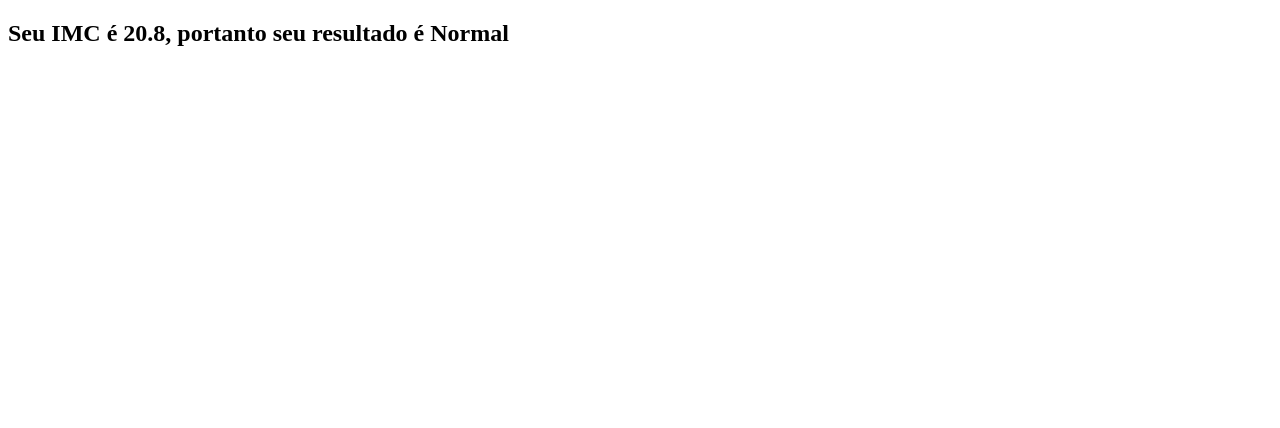
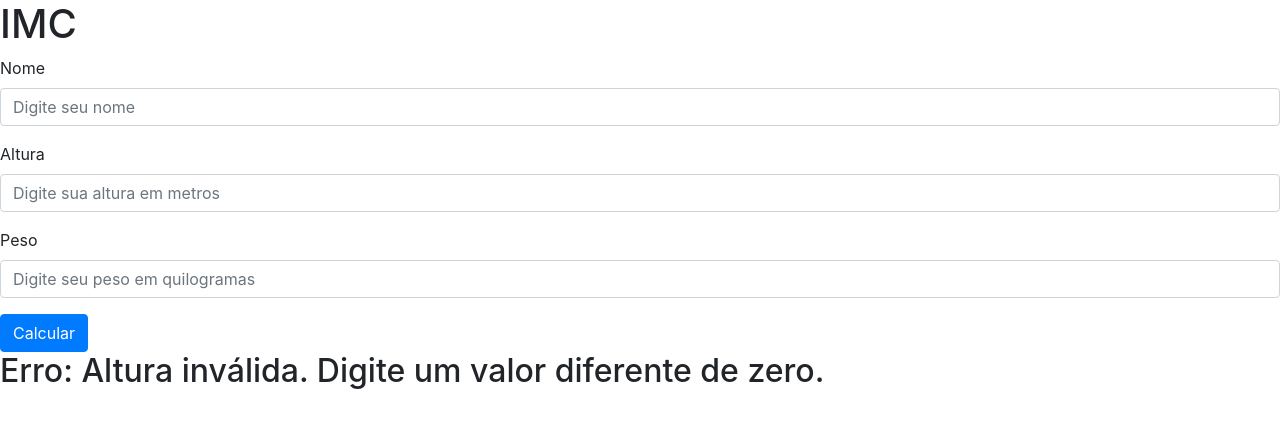
Before and after one commit to doxz1n/pw-ii-henrique-sanchez, a PHP site: page / in a window 1280 px wide. Shown: the top 428 px of the page. Run offline with PHP 8.4, Linux system fonts and the light colour scheme.

Commit message:
Adição de um formulário para entrada do usuário

```diff
--- a/aula4/index.php
+++ b/aula4/index.php
@@ -3,33 +3,74 @@
 <head>
     <meta charset="UTF-8">
     <title>Title</title>
+    <link rel="stylesheet" href="https://cdn.jsdelivr.net/npm/bootstrap@4.0.0/dist/css/bootstrap.min.css" integrity="sha384-Gn5384xqQ1aoWXA+058RXPxPg6fy4IWvTNh0E263XmFcJlSAwiGgFAW/dAiS6JXm" crossorigin="anonymous">
 </head>
 <body>
+<form action="index.php" method="post">
+    <h1>IMC</h1>
+    <div class="form-group">
+        <label for="nome">Nome</label>
+        <input type="text" class="form-control" id="nome" name="nome"
+               placeholder="Digite seu nome">
+    </div>
+    <div class="form-group">
+        <label for="altura">Altura</label>
+        <input type="number" step="0.01" class="form-control" id="altura" name="altura"
+               placeholder="Digite sua altura em metros">
+    </div>
+    <div class="form-group">
+        <label for="peso">Peso</label>
+        <input type="number" step="0.5" class="form-control" id="peso" name="peso"
+               placeholder="Digite seu peso em quilogramas">
+    </div>
+    <button type="submit" class="btn btn-primary">Calcular</button>
+</form>
 <?php
-$nome = "Henrique";
-$peso = 60;
-$altura = 1.7;
+// Verificar se as variáveis foram definidas
+if (isset($_POST['nome'])) {
+    $nome = $_POST['nome'];
+} else {
+    $nome = ""; // Definir valor padrão
+}
 
+if (isset($_POST['peso'])) {
+    $peso = $_POST['peso'];
+} else {
+    $peso = 0; // Definir valor padrão
+}
+
+if (isset($_POST['altura'])) {
+    $altura = $_POST['altura'];
+} else {
+    $altura = 0; // Definir valor padrão
+}
+
+// Cálculo do IMC e exibição do resultado
+if ($altura != 0) {
     $imc = round($peso / ($altura ** 2), 1);
+
     switch ($imc) {
-    case($imc < 18.5):
+        case ($imc < 18.5):
             echo "<h2>" . "Seu IMC é $imc, portanto seu resultado é Magreza" . "</h2>";
             break;
-    case($imc < 25):
+        case ($imc < 25):
             echo "<h2>" . "Seu IMC é $imc, portanto seu resultado é Normal" . "</h2>";
             break;
-    case($imc < 30):
+        case ($imc < 30):
             echo "<h2>" . "Seu IMC é $imc, portanto seu resultado é Sobrepeso" . "</h2>";
             break;
-    case($imc < 35):
+        case ($imc < 35):
             echo "<h2>" . "Seu IMC é $imc, portanto seu resultado é Obesidade grau I" . "</h2>";
             break;
-    case($imc < 40):
+        case ($imc < 40):
             echo "<h2>" . "Seu IMC é $imc, portanto seu resultado é Obesidade grau II" . "</h2>";
             break;
         default:
             echo "<h2>" . "Seu IMC é $imc, portanto seu resultado é Obesidade grau III" . "</h2>";
     }
+} else {
+    echo "<h2>Erro: Altura inválida. Digite um valor diferente de zero.</h2>";
+}
 ?>
 </body>
 </html>
```
Lines whose indentation alone changed are shown as unchanged.
